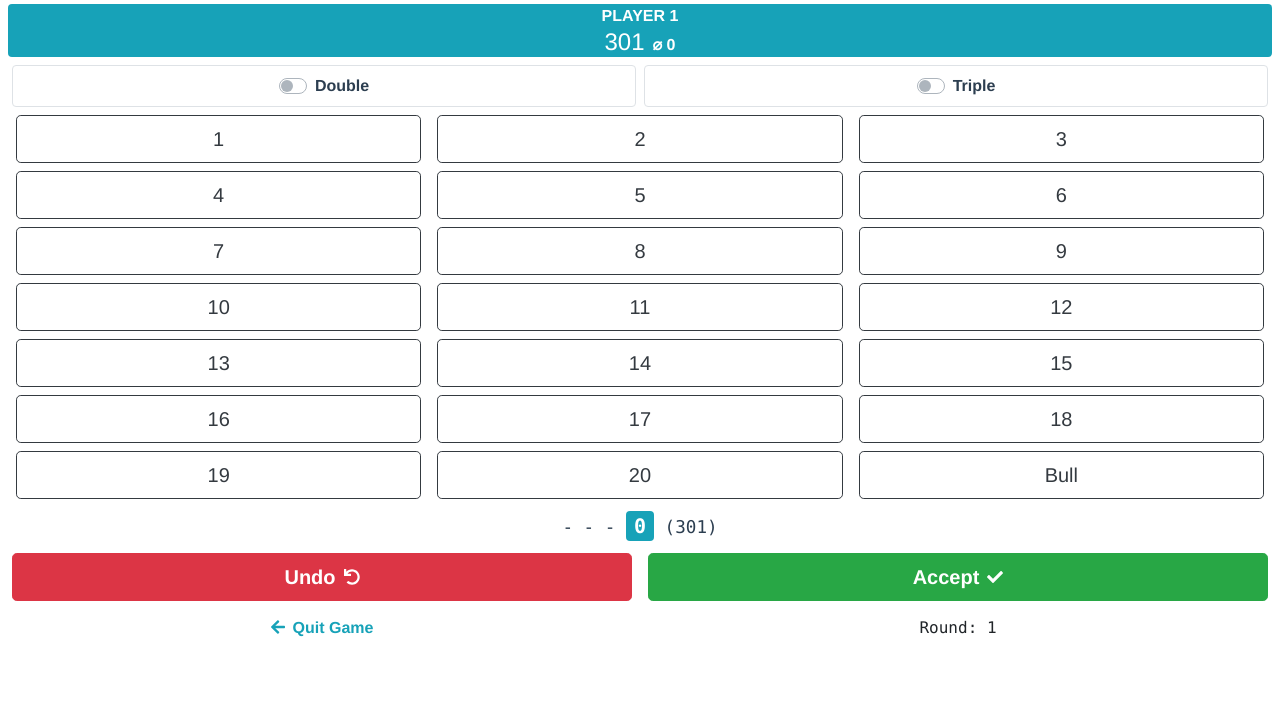
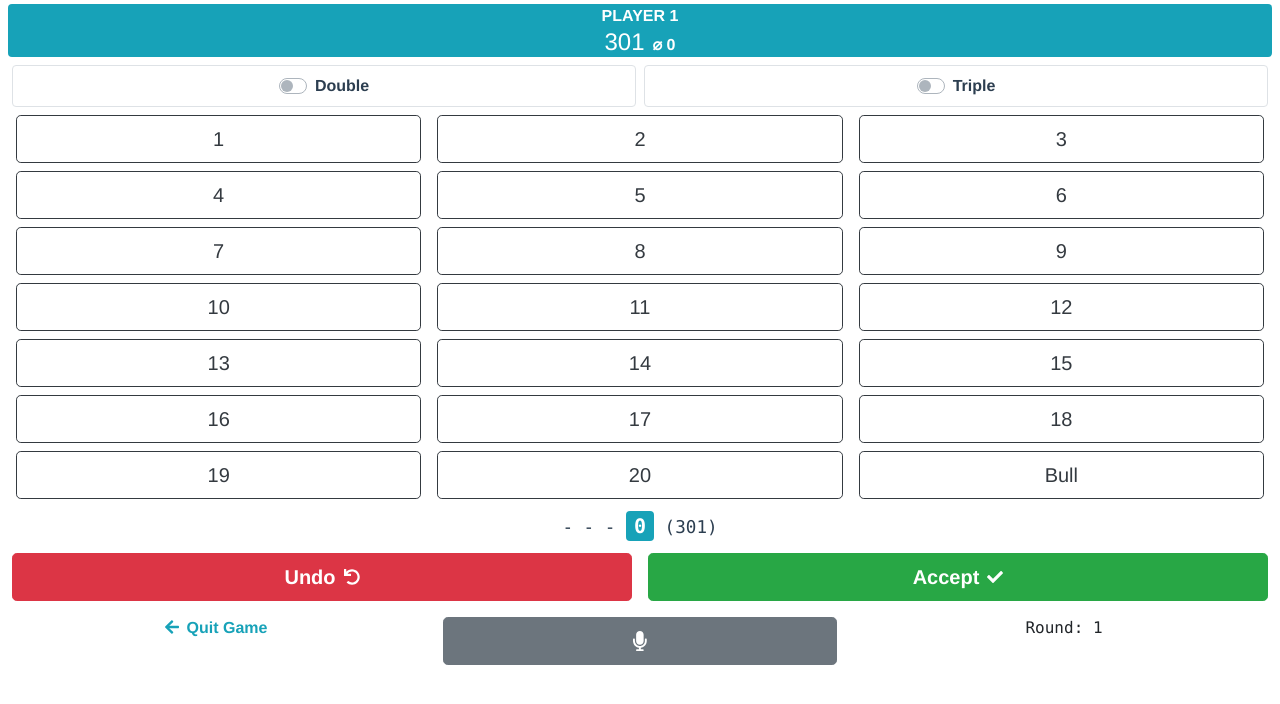
Before and after one commit to raidm3/dart-counter-vue, a Vue app: page / in a window 1280 px wide. Both pictures are taken after a click on the button "Let's Dart!". Shown: the top 704 px of the page. Built offline with nearby package versions, Linux system fonts and the light colour scheme.

Commit message:
Add speech recognition support

```diff
--- a/src/components/actionbar/ActionBar.vue
+++ b/src/components/actionbar/ActionBar.vue
@@ -15,13 +15,31 @@
       </div>
     </div>
     <div class="row mx-1 my-2">
-      <div class="col-6">
+      <div class="col-4">
         <button class="btn btn-block btn-link" @click="quitGame">
           <font-awesome-icon class="mr-2" :icon="['fas', 'arrow-left']" />
           <b>Quit Game</b>
         </button>
       </div>
-      <div class="col-6">
+      <div class="col-4 mt-2">
+        <button
+          v-if="!recordingActive"
+          class="btn btn-secondary btn-block btn-lg"
+          type="button"
+          @click="startRecording"
+        >
+          <font-awesome-icon :icon="['fas', 'microphone']" />
+        </button>
+        <button
+          v-else
+          class="btn btn-secondary btn-block btn-lg"
+          type="button"
+          @click="stopRecording"
+        >
+          <font-awesome-icon :icon="['fas', 'stop-circle']" />
+        </button>
+      </div>
+      <div class="col-4">
         <span class="text-monospace btn d-block">Round: {{ currentRound }}</span>
       </div>
     </div>
@@ -39,10 +57,71 @@ export default {
     },
   },
 
+  data() {
+    return {
+      recognition: null,
+      recordingActive: false,
+      result: '',
+    };
+  },
+
+  mounted() {
+    if (window.hasOwnProperty('webkitSpeechRecognition')) {
+      const grammar = '#JSGF V1.0; grammar numbers; public <number> = 1 | 2 | 3 | 4 | 5 | 6 | 7 | 8 | 9 | 10 | 11 | 12 | 13 | 14 | 15 | 16 | 17 | 18 | 19 | 20 | 21 | 22 | 23 | 24 | 25 | 26 | 27 | 28 | 29 | 30 | 31 | 32 | 33 | 34 | 35 | 36 | 37 | 38 | 39 | 40 | 41 | 42 | 43 | 44 | 45 | 46 | 47 | 48 | 49 | 50 | 51 | 52 | 53 | 54 | 55 | 56 | 57 | 58 | 59 | 60 ;'
+      const speechRecognitionList = new window.webkitSpeechGrammarList();
+      speechRecognitionList.addFromString(grammar, 10);
+      this.recognition = new window.webkitSpeechRecognition();
+
+      this.recognition.grammars = speechRecognitionList;
+      this.recognition.continuous = false;
+      this.recognition.lang = 'de-DE';
+      this.recognition.interimResults = false;
+      this.recognition.maxAlternatives = 1;
+
+      this.recognition.onresult = (event) => {
+        this.result = event.results[0][0].transcript;
+        console.log('Transcript: ' + event.results[0][0].transcript);
+        console.log('Confidence: ' + event.results[0][0].confidence);
+
+        if (parseInt(this.result)) {
+          this.$emit('scoreRecorded', {
+            number : {
+              name: this.result,
+              value: parseInt(this.result),
+            },
+            multiplier: 1,
+          });
+        }
+      }
+
+      this.recognition.onaudioend = () => {
+        this.recordingActive = false;
+      }
+
+      this.recognition.onnomatch = (event) => {
+        console.log('Speech not matched: ' + event);
+      }
+
+      this.recognition.onerror = (event) => {
+        console.log('Error occurred in recognition: ' + event.error);
+      }
+    }
+  },
+
   methods: {
     quitGame() {
       this.$router.push({ path: '/' });
     },
+
+    startRecording() {
+      this.recognition.start();
+      this.recordingActive = true;
+    },
+
+    stopRecording() {
+      this.recognition.stop();
+      this.recordingActive = false;
+    }
   },
 }
 </script>
--- a/src/components/modes/Classic.vue
+++ b/src/components/modes/Classic.vue
@@ -61,6 +61,7 @@
       :currentRound="currentRound"
       @accept="setPlayerScore"
       @undo="undoLastShot"
+      @scoreRecorded="onScoreRecorded"
     />
 
     <Snackbar ref="snackbar"/>
@@ -232,6 +233,12 @@ export default {
       this.scores.pop();
     },
 
+    onScoreRecorded(event) {
+      if (this.scores.length < 3) {
+        this.scores.push(event);
+      }
+    },
+
     setScoreMultiplier(event) {
       this.scoreMultiplier = event;
     },
--- a/src/main.js
+++ b/src/main.js
@@ -14,6 +14,8 @@ import {
   faCheck,
   faUndo,
   faTrophy,
+  faMicrophone,
+  faStopCircle,
 } from '@fortawesome/free-solid-svg-icons';
 import { FontAwesomeIcon } from '@fortawesome/vue-fontawesome';
 
@@ -38,6 +40,8 @@ library.add(
   faCheck,
   faUndo,
   faTrophy,
+  faMicrophone,
+  faStopCircle,
 );
 Vue.component('font-awesome-icon', FontAwesomeIcon);
 
```
